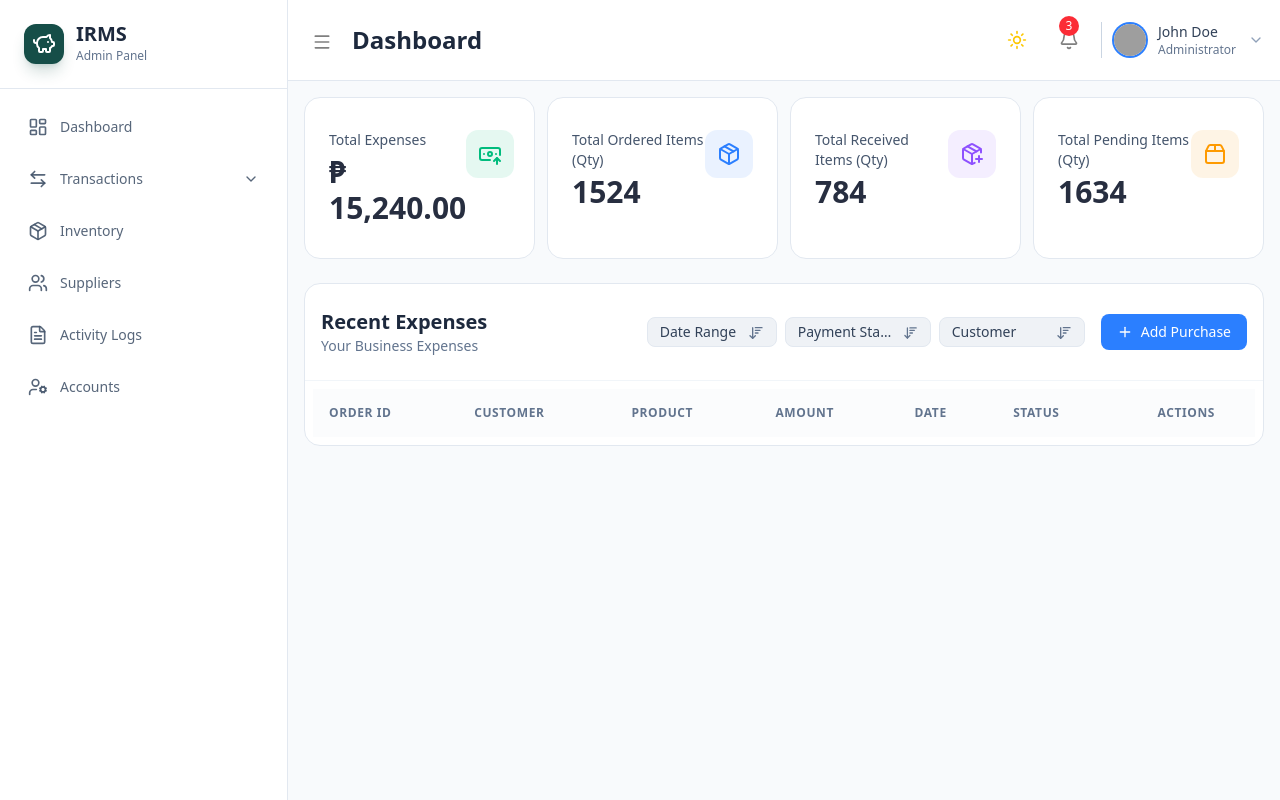
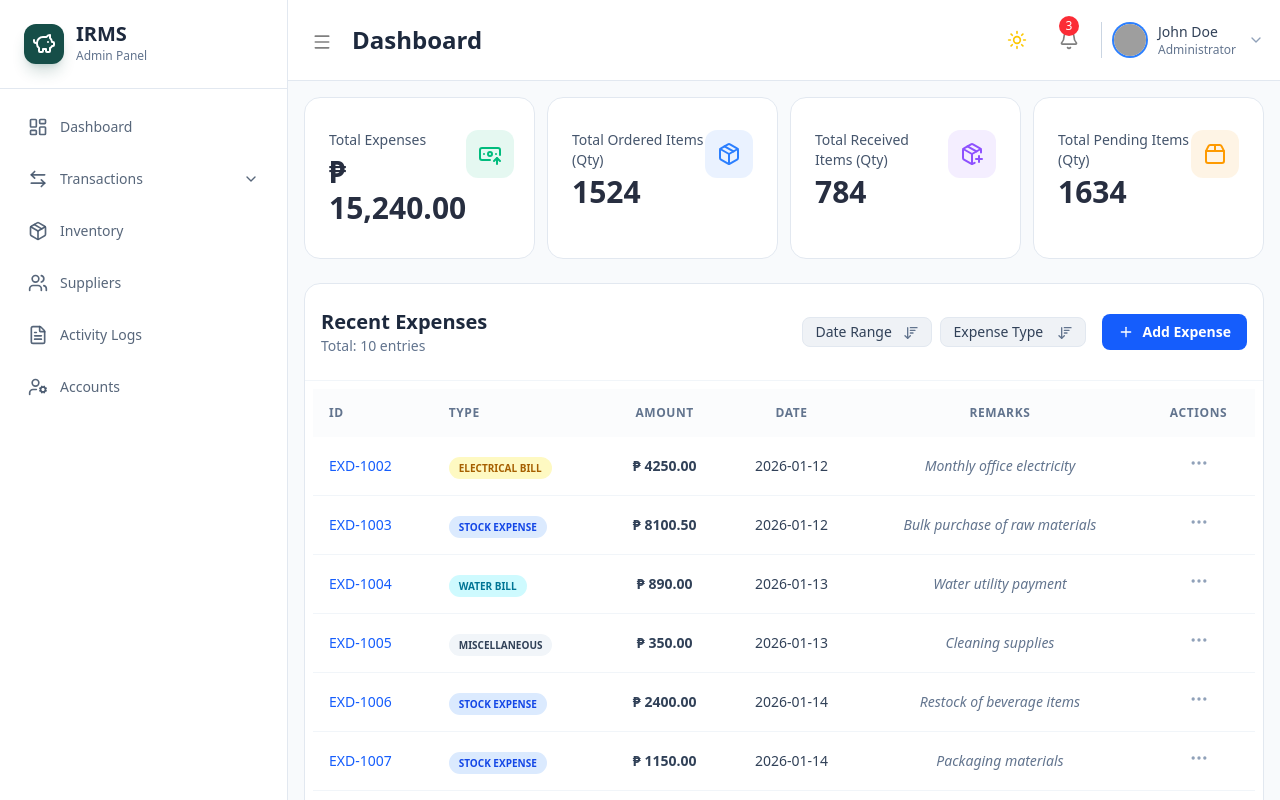
Before and after one commit to ralphfrncisco/IRMS, a React (Vite) app: page /transactions/Expenses in a window 1280 px wide. Built offline with nearby package versions, Linux system fonts and the light colour scheme; grey boxes are pictures that could not be loaded.

Commit message:
adjusted text alignment inside table components

```diff
--- a/src/components/Expenses/TableSection.jsx
+++ b/src/components/Expenses/TableSection.jsx
@@ -11,15 +11,19 @@ import AddExpenseModal from '../Modals/AddExpenseModal';
 // 1. Define Constants
 const ALL_OPTION = 'All';
 const DATE_RANGE_PLACEHOLDER = 'Date Range';
-const CUSTOMER_PLACEHOLDER = 'Customer';
-const STATUS_PLACEHOLDER = 'Payment Status';
+const TYPE_PLACEHOLDER = 'Expense Type'; // Changed from Customer
 
-const recentOrders = [
-    // { id: 'ORD-1001', customer: 'John Doe', product: 'Wireless Headphones', amount: '$99.99', status: 'Fully Paid', date: '2026-01-11' },
-    // { id: 'ORD-1002', customer: 'Jane Smith', product: 'Smart Watch', amount: '$199.99', status: 'With Balance', date: '2026-01-10' },
-    // { id: 'ORD-1003', customer: 'Mike Johnson', product: 'Gaming Laptop', amount: '$1299.99', status: 'Unpaid', date: '2026-01-09' },
-    // { id: 'ORD-1004', customer: 'Emily Davis', product: '4K Monitor', amount: '$399.99', status: 'With Balance', date: '2026-01-08' },
-    // { id: 'ORD-1005', customer: 'Emily Davis', product: '4K Monitor', amount: '$399.99', status: 'Fully Paid', date: '2026-01-11' },
+const expenseData = [
+  { id: 'EXD-1002', expenseType: 'Electrical Bill', amount: '₱ 4250.00', date: '2026-01-12', remarks: 'Monthly office electricity' },
+  { id: 'EXD-1003', expenseType: 'Stock Expense', amount: '₱ 8100.50', date: '2026-01-12', remarks: 'Bulk purchase of raw materials' },
+  { id: 'EXD-1004', expenseType: 'Water Bill', amount: '₱ 890.00', date: '2026-01-13', remarks: 'Water utility payment' },
+  { id: 'EXD-1005', expenseType: 'Miscellaneous', amount: '₱ 350.00', date: '2026-01-13', remarks: 'Cleaning supplies' },
+  { id: 'EXD-1006', expenseType: 'Stock Expense', amount: '₱ 2400.00', date: '2026-01-14', remarks: 'Restock of beverage items' },
+  { id: 'EXD-1007', expenseType: 'Stock Expense', amount: '₱ 1150.00', date: '2026-01-14', remarks: 'Packaging materials' },
+  { id: 'EXD-1008', expenseType: 'Miscellaneous', amount: '₱ 1200.00', date: '2026-01-15', remarks: 'Repaired office chair' },
+  { id: 'EXD-1009', expenseType: 'Electrical Bill', amount: '₱ 3800.00', date: '2026-01-15', remarks: 'Warehouse electricity' },
+  { id: 'EXD-1010', expenseType: 'Water Bill', amount: '₱ 720.00', date: '2026-01-16', remarks: 'Utility fee for annex' },
+  { id: 'EXD-1011', expenseType: 'Stock Expense', amount: '₱ 5600.00', date: '2026-01-16', remarks: 'Quarterly hardware restock' }
 ];
 
 function TableSection() {
@@ -30,34 +34,27 @@ function TableSection() {
       className: darkMode ? "text-slate-400" : "text-slate-500"
     };
 
-    // --- DYNAMIC OPTION GENERATION (Like CustomerList) ---
+    // --- DYNAMIC OPTION GENERATION ---
     const extractUniqueOptions = (key, placeholder) => {
-        const uniqueValues = [...new Set(recentOrders.map(order => order[key]))];
+        const uniqueValues = [...new Set(expenseData.map(item => item[key]))];
         return [placeholder, ALL_OPTION, ...uniqueValues.sort()];
     };
 
     const dateRangeOptions = [DATE_RANGE_PLACEHOLDER, ALL_OPTION, 'Today', 'Last 7 Days', 'Last 30 Days'];
-    const customerOptions = extractUniqueOptions('customer', CUSTOMER_PLACEHOLDER);
-    const paymentOptions = [STATUS_PLACEHOLDER, ALL_OPTION, 'Fully Paid', 'With Balance', 'Unpaid'];
+    const typeOptions = extractUniqueOptions('expenseType', TYPE_PLACEHOLDER);
 
     // --- STATE MANAGEMENT ---
     const [dateRangeFilter, setDateRangeFilter] = useState(DATE_RANGE_PLACEHOLDER);
-    const [customerFilter, setCustomerFilter] = useState(CUSTOMER_PLACEHOLDER);
-    const [paymentStatusFilter, setPaymentStatusFilter] = useState(STATUS_PLACEHOLDER);
+    const [typeFilter, setTypeFilter] = useState(TYPE_PLACEHOLDER);
     const [isModalOpen, setIsModalOpen] = useState(false);
 
     // --- FILTERING LOGIC ---
-    const filteredOrders = useMemo(() => {
-        let filtered = recentOrders;
+    const filteredExpenses = useMemo(() => {
+        let filtered = expenseData;
 
-        // Customer Logic
-        if (customerFilter !== CUSTOMER_PLACEHOLDER && customerFilter !== ALL_OPTION) {
-            filtered = filtered.filter(order => order.customer === customerFilter);
-        }
-
-        // Status Logic
-        if (paymentStatusFilter !== STATUS_PLACEHOLDER && paymentStatusFilter !== ALL_OPTION) {
-            filtered = filtered.filter(order => order.status === paymentStatusFilter);
+        // Expense Type Logic
+        if (typeFilter !== TYPE_PLACEHOLDER && typeFilter !== ALL_OPTION) {
+            filtered = filtered.filter(item => item.expenseType === typeFilter);
         }
 
         // Date Logic
@@ -65,114 +62,90 @@ function TableSection() {
             const today = new Date();
             today.setHours(0, 0, 0, 0);
 
-            filtered = filtered.filter(order => {
-                const orderDate = new Date(order.date);
+            filtered = filtered.filter(item => {
+                const itemDate = new Date(item.date);
                 if (dateRangeFilter === 'Today') {
-                    return orderDate.toDateString() === today.toDateString();
+                    return itemDate.toDateString() === today.toDateString();
                 } else if (dateRangeFilter === 'Last 7 Days') {
                     const sevenDaysAgo = new Date(today);
                     sevenDaysAgo.setDate(today.getDate() - 7);
-                    return orderDate >= sevenDaysAgo;
+                    return itemDate >= sevenDaysAgo;
+                } else if (dateRangeFilter === 'Last 30 Days') {
+                    const thirtyDaysAgo = new Date(today);
+                    thirtyDaysAgo.setDate(today.getDate() - 30);
+                    return itemDate >= thirtyDaysAgo;
                 }
                 return true;
             });
         }
         return filtered;
-    }, [dateRangeFilter, customerFilter, paymentStatusFilter]);
+    }, [dateRangeFilter, typeFilter]);
 
-    const getStatusColor = (status) => {
-        switch (status) {
-            case "Fully Paid": return "bg-emerald-100 text-emerald-700 dark:bg-emerald-500/20 dark:text-emerald-400";
-            case "With Balance": return "bg-yellow-100 text-yellow-700 dark:bg-yellow-500/20 dark:text-yellow-400";
-            case "Unpaid": return "bg-red-100 text-red-700 dark:bg-red-500/20 dark:text-red-400";
+    const getTypeColor = (type) => {
+        switch (type) {
+            case "Stock Expense": return "bg-blue-100 text-blue-700 dark:bg-blue-500/20 dark:text-blue-400";
+            case "Electrical Bill": return "bg-yellow-100 text-yellow-700 dark:bg-yellow-500/20 dark:text-yellow-400";
+            case "Water Bill": return "bg-cyan-100 text-cyan-700 dark:bg-cyan-500/20 dark:text-cyan-400";
+            case "Miscellaneous": return "bg-slate-100 text-slate-700 dark:bg-slate-800 dark:text-slate-400";
             default: return "bg-slate-100 text-slate-700 dark:bg-slate-800 dark:text-slate-400";
         }
     };
 
     return (
         <div className="rounded-2xl border bg-white border-slate-200 dark:bg-slate-900 dark:border-slate-800 transition-all duration-300">
-            {/* <div className="flex flex-wrap items-center justify-between p-4 border-b border-slate-100 dark:border-slate-800 gap-4">
-                <div>
-                    <h3 className="text-xl font-bold text-slate-800 dark:text-white">Recent Sales</h3>
-                    <p className="text-sm text-slate-500 dark:text-slate-400">Latest customer orders</p>
-                </div>
-
-                <div className="flex items-center gap-5">
-                    <div className="flex flex-wrap items-center gap-2">
-                        <DateRangeFilter options={dateRangeOptions} initialValue={dateRangeFilter} onSelect={setDateRangeFilter} iconProps={iconProps}/>
-                        <CustomerFilter options={customerOptions} initialValue={customerFilter} onSelect={setCustomerFilter} iconProps={iconProps}/>
-                        <PaymentStatusFilter options={paymentOptions} initialValue={paymentStatusFilter} onSelect={setPaymentStatusFilter} iconProps={iconProps}/>
-                    </div>
-
-                    <button onClick={() => setIsModalOpen(true)} className="cursor-pointer flex items-center md:space-x-2 py-2 px-2 md:px-4 bg-blue-500 text-white rounded-lg hover:bg-blue-600 transition-all">
-                        <Plus className="w-4 h-4" />
-                        <span className="md:block hidden text-sm font-medium">Add Purchase</span>
-                    </button>
-                </div>
-            </div> */}
-            <div className="p-4 border-b border-slate-100 dark:border-slate-800 flex flex-col md:flex-row items-start md:items-center gap-4 w-full md:w-auto">
-                {/* Filter Grid Container */}
-                <div className = "flex items-center justify-between w-full py-2">
+            <div className="p-4 border-b border-slate-100 dark:border-slate-800 flex flex-col md:flex-row items-start md:items-center gap-4 w-full">
+                <div className="flex items-center justify-between w-full py-2">
                     <div>
                         <h3 className="text-xl font-bold text-slate-800 dark:text-white">Recent Expenses</h3>
-                        <p className="text-sm text-slate-500 dark:text-slate-400">Your Business Expenses</p>
+                        <p className="text-sm text-slate-500 dark:text-slate-400">Total: {filteredExpenses.length} entries</p>
                     </div>
-                    <div>
-                        <button onClick={() => setIsModalOpen(true)} className="block md:hidden w-full md:w-auto cursor-pointer flex items-center justify-center space-x-2 py-2 px-4 bg-blue-500 text-white rounded-lg hover:bg-blue-600 transition-all">
-                            <Plus className="w-4 h-4" />
-                            <span className="text-sm font-medium">Add Purchase</span>
-                        </button>
-                    </div>
+                    <button onClick={() => setIsModalOpen(true)} className="md:hidden flex items-center justify-center space-x-2 py-2 px-4 bg-blue-500 text-white rounded-lg hover:bg-blue-600 transition-all">
+                        <Plus className="w-4 h-4" />
+                        <span className="text-sm font-medium">Add Expense</span>
+                    </button>
                 </div>
 
                 <div className="grid grid-cols-2 md:flex md:items-center gap-2 w-full md:w-auto">
                     <div className="col-span-1">
                         <DateRangeFilter options={dateRangeOptions} initialValue={dateRangeFilter} onSelect={setDateRangeFilter} iconProps={iconProps}/>
                     </div>
-
                     <div className="col-span-1">
-                        <PaymentStatusFilter options={paymentOptions} initialValue={paymentStatusFilter} onSelect={setPaymentStatusFilter} iconProps={iconProps}/>
-                    </div>
-
-                    {/* Customer Filter occupying 2 columns on mobile */}
-                    <div className="col-span-1">
-                        <CustomerFilter options={customerOptions} initialValue={customerFilter} onSelect={setCustomerFilter} iconProps={iconProps}/>
+                        {/* Reusing CustomerFilter component but passing Type data */}
+                        <CustomerFilter options={typeOptions} initialValue={typeFilter} onSelect={setTypeFilter} iconProps={iconProps}/>
                     </div>
                 </div>
 
-                <button onClick={() => setIsModalOpen(true)} className="hidden md:flex w-auto flex-shrink-0 cursor-pointer items-center justify-center space-x-2 py-2 px-4 bg-blue-500 text-white rounded-lg hover:bg-blue-600 transition-all">
+                <button onClick={() => setIsModalOpen(true)} className="flex cursor-pointer items-center justify-center space-x-2 py-2 px-4 bg-blue-600 dark:bg-blue-500 text-white rounded-lg hover:bg-blue-600 transition-all shrink-0 whitespace-nowrap">
                     <Plus className="w-4 h-4" />
-                    <span className="text-sm font-medium">Add Purchase</span>
+                    <span className="text-sm font-bold">Add Expense</span>
                 </button>
             </div>
 
-            <div className="overflow-x-auto p-2">
+            <div className="overflow-x-auto p-2 no-scrollbar">
                 <table className="w-full text-left">
                     <thead>
                         <tr className="bg-slate-50/50 dark:bg-slate-800/50">
-                            <th className="p-4 text-xs font-bold uppercase tracking-wider text-slate-500 dark:text-slate-400">Order ID</th>
-                            <th className="p-4 text-xs font-bold uppercase tracking-wider text-slate-500 dark:text-slate-400">Customer</th>
-                            <th className="p-4 text-xs font-bold uppercase tracking-wider text-slate-500 dark:text-slate-400">Product</th>
-                            <th className="p-4 text-xs font-bold uppercase tracking-wider text-slate-500 dark:text-slate-400">Amount</th>
-                            <th className="p-4 text-xs font-bold uppercase tracking-wider text-slate-500 dark:text-slate-400">Date</th>
-                            <th className="p-4 text-xs font-bold uppercase tracking-wider text-slate-500 dark:text-slate-400">Status</th>
+                            <th className="p-4 text-xs font-bold uppercase tracking-wider text-slate-500 dark:text-slate-400">ID</th>
+                            <th className="p-4 text-xs font-bold uppercase tracking-wider text-slate-500 dark:text-slate-400">Type</th>
+                            <th className="p-4 text-center text-xs font-bold uppercase tracking-wider text-slate-500 dark:text-slate-400">Amount</th>
+                            <th className="p-4 text-center text-xs font-bold uppercase tracking-wider text-slate-500 dark:text-slate-400">Date</th>
+                            <th className="p-4 text-center text-xs font-bold uppercase tracking-wider text-slate-500 dark:text-slate-400">Remarks</th>
                             <th className="p-4 text-center text-xs font-bold uppercase tracking-wider text-slate-500 dark:text-slate-400">Actions</th>
                         </tr>
                     </thead>
 
                     <tbody className="divide-y divide-slate-100 dark:divide-slate-800">
-                        {filteredOrders.map((order) => (
-                            <tr key={order.id} className="text-slate-700 dark:text-slate-300 hover:bg-slate-50 dark:hover:bg-slate-800/30 transition-colors">
-                                <td className="p-4 text-sm font-medium text-blue-600 dark:text-blue-500">{order.id}</td>
-                                <td className="p-4 text-sm">{order.customer}</td>
-                                <td className="p-4 text-sm">{order.product}</td>
-                                <td className="p-4 text-sm font-semibold">{order.amount}</td>
-                                <td className="p-4 text-sm">{order.date}</td>
+                        {filteredExpenses.map((item) => (
+                            <tr key={item.id} className="text-slate-700 dark:text-slate-300 hover:bg-slate-50 dark:hover:bg-slate-800/30 transition-colors">
+                                <td className="p-4 text-sm font-medium text-blue-600 dark:text-blue-500">{item.id}</td>
                                 <td className="p-4">
-                                    <span className={`text-[10px] font-bold uppercase px-2.5 py-1 rounded-full ${getStatusColor(order.status)}`}>
-                                        {order.status}
+                                    <span className={`text-[10px] font-bold uppercase px-2.5 py-1 rounded-full ${getTypeColor(item.expenseType)}`}>
+                                        {item.expenseType}
                                     </span>
                                 </td>
+                                <td className="p-4 text-center text-sm font-semibold">{item.amount}</td>
+                                <td className="p-4 text-center text-sm">{item.date}</td>
+                                <td className="p-4 text-center text-sm italic text-slate-500 dark:text-slate-400">{item.remarks}</td>
                                 <td className="p-4 text-center">
                                     <button className="text-slate-400 hover:text-slate-600 dark:hover:text-slate-200 transition-colors">
                                         <MoreHorizontal className="w-5 h-5" />
@@ -184,11 +157,7 @@ function TableSection() {
                 </table>
             </div>
 
-            <AddExpenseModal
-                isOpen={isModalOpen}
-                onClose={() => setIsModalOpen(false)}
-            />
-
+            <AddExpenseModal isOpen={isModalOpen} onClose={() => setIsModalOpen(false)} />
         </div>
     )
 }
--- a/src/components/Inventory/ProductGrid.jsx
+++ b/src/components/Inventory/ProductGrid.jsx
@@ -61,7 +61,7 @@ function ProductGrid() {
                                 </div>
                                 <button
                                     onClick={() => setIsModalOpen(true)}
-                                    className="flex cursor-pointer items-center justify-center space-x-2 py-2 px-4 bg-blue-500 text-white rounded-lg hover:bg-blue-600 transition-all shrink-0 whitespace-nowrap">
+                                    className="flex cursor-pointer items-center justify-center space-x-2 py-2 px-4 bg-blue-600 dark:bg-blue-500 text-white rounded-lg hover:bg-blue-600 transition-all shrink-0 whitespace-nowrap">
                                     <Plus className="w-4 h-4" />
                                     <span className="text-sm font-medium">Add Product</span>
                                 </button>
--- a/src/components/Sales/TableSection.jsx
+++ b/src/components/Sales/TableSection.jsx
@@ -140,7 +140,7 @@ function TableSection() {
                     </div>
                 </div>
 
-                <button onClick={() => setIsModalOpen(true)} className="hidden md:flex w-auto flex-shrink-0 cursor-pointer items-center justify-center space-x-2 py-2 px-4 bg-blue-500 text-white rounded-lg hover:bg-blue-600 transition-all">
+                <button onClick={() => setIsModalOpen(true)} className="hidden md:flex w-auto flex-shrink-0 cursor-pointer items-center justify-center space-x-2 py-2 px-4 bg-blue-600 dark:bg-blue-500 text-white rounded-lg hover:bg-blue-600 transition-all">
                     <Plus className="w-4 h-4" />
                     <span className="text-sm font-medium">Add Purchase</span>
                 </button>
@@ -153,9 +153,9 @@ function TableSection() {
                             <th className="p-4 text-xs font-bold uppercase tracking-wider text-slate-500 dark:text-slate-400">Order ID</th>
                             <th className="p-4 text-xs font-bold uppercase tracking-wider text-slate-500 dark:text-slate-400">Customer</th>
                             <th className="p-4 text-xs font-bold uppercase tracking-wider text-slate-500 dark:text-slate-400">Product</th>
-                            <th className="p-4 text-xs font-bold uppercase tracking-wider text-slate-500 dark:text-slate-400">Amount</th>
-                            <th className="p-4 text-xs font-bold uppercase tracking-wider text-slate-500 dark:text-slate-400">Date</th>
-                            <th className="p-4 text-xs font-bold uppercase tracking-wider text-slate-500 dark:text-slate-400">Status</th>
+                            <th className="p-4 text-center text-xs font-bold uppercase tracking-wider text-slate-500 dark:text-slate-400">Amount</th>
+                            <th className="p-4 text-center text-xs font-bold uppercase tracking-wider text-slate-500 dark:text-slate-400">Date</th>
+                            <th className="p-4 text-center text-xs font-bold uppercase tracking-wider text-slate-500 dark:text-slate-400">Status</th>
                             <th className="p-4 text-center text-xs font-bold uppercase tracking-wider text-slate-500 dark:text-slate-400">Actions</th>
                         </tr>
                     </thead>
@@ -166,9 +166,9 @@ function TableSection() {
                                 <td className="p-4 text-sm font-medium text-blue-600 dark:text-blue-500">{order.id}</td>
                                 <td className="p-4 text-sm">{order.customer}</td>
                                 <td className="p-4 text-sm">{order.product}</td>
-                                <td className="p-4 text-sm font-semibold">{order.amount}</td>
-                                <td className="p-4 text-sm">{order.date}</td>
-                                <td className="p-4">
+                                <td className="p-4 text-center text-sm font-semibold">{order.amount}</td>
+                                <td className="p-4 text-center text-sm">{order.date}</td>
+                                <td className="p-4 text-center">
                                     <span className={`text-[10px] font-bold uppercase px-2.5 py-1 rounded-full ${getStatusColor(order.status)}`}>
                                         {order.status}
                                     </span>
--- a/src/components/Suppliers/TableSection.jsx
+++ b/src/components/Suppliers/TableSection.jsx
@@ -96,7 +96,7 @@ function TableSection() {
                     </div>
                 </div>
 
-                <button onClick={() => setIsModalOpen(true)} className="hidden md:flex w-auto flex-shrink-0 cursor-pointer items-center justify-center space-x-2 py-2 px-4 bg-blue-500 text-white rounded-lg hover:bg-blue-600 transition-all">
+                <button onClick={() => setIsModalOpen(true)} className="hidden md:flex w-auto flex-shrink-0 cursor-pointer items-center justify-center space-x-2 py-2 px-4 bg-blue-600 dark:bg-blue-500 text-white rounded-lg hover:bg-blue-600 transition-all">
                     <Plus className="w-4 h-4" />
                     <span className="text-sm font-medium">Add Supplier</span>
                 </button>
```
Also changed, not shown: vite.config.js (+5 -5 lines).
